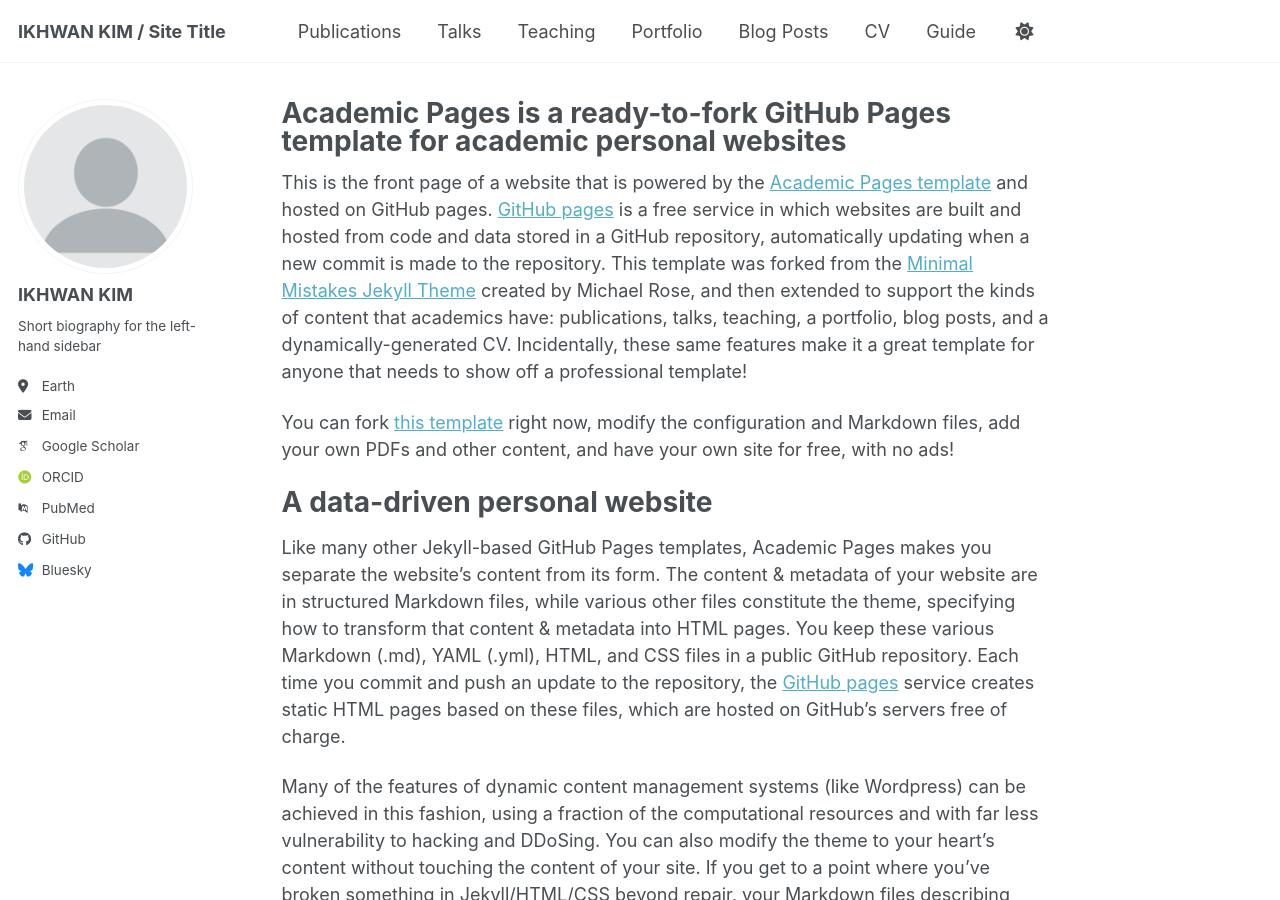
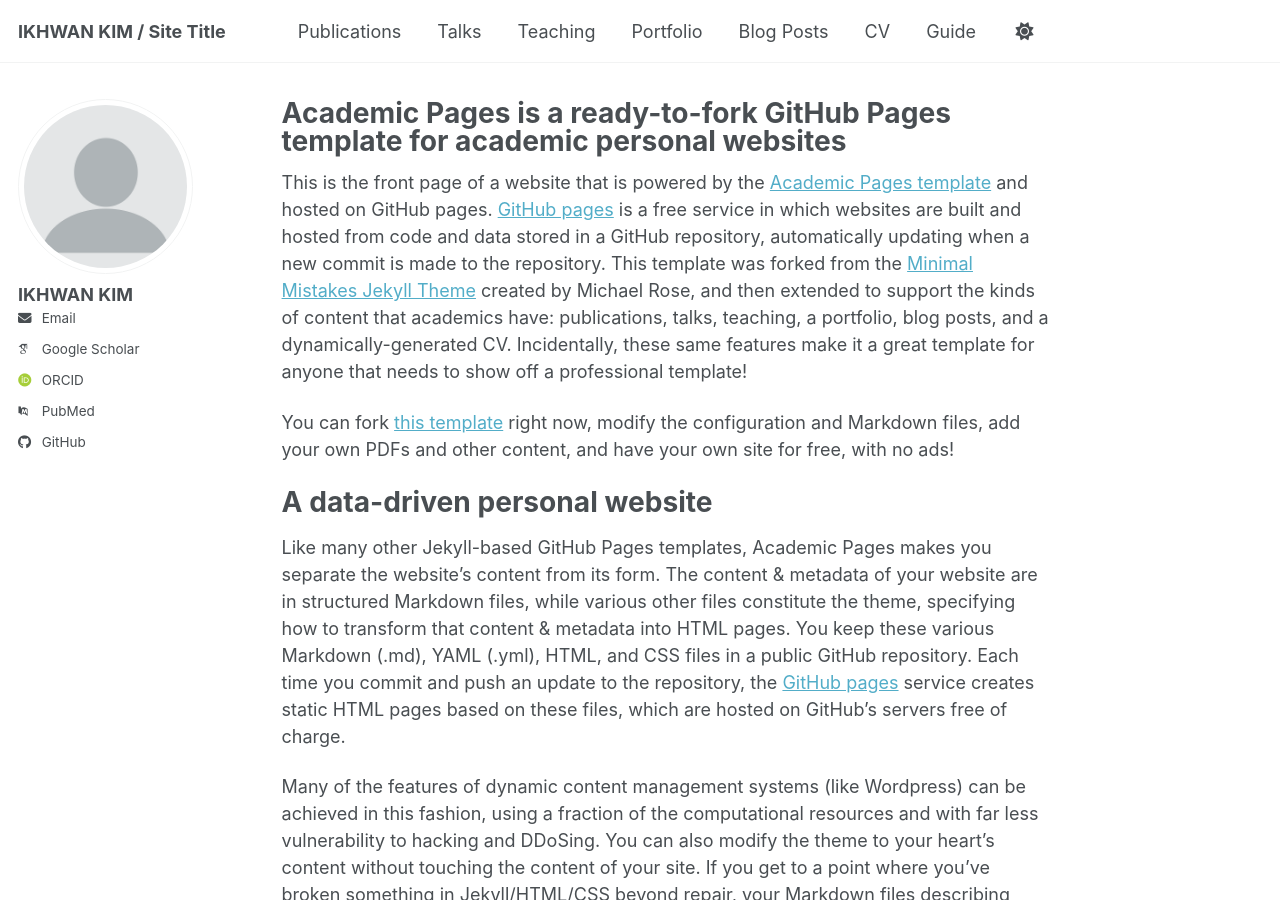
Before and after one commit to ikhwan-kim-rf/ikhwan-kim-rf, a Jekyll site: the page built from _pages/about.md, in a window 1280 px wide and 900 px high. Built offline with Jekyll 4.4.1, drawn with Linux system fonts in a browser that asks for light colours; some web fonts are replaced; a script bundle is joined from its source files by our own code; library files that are not in the unit come from our copies; some of the changed lines change nothing that is shown.

Commit message:
Update _config.yml

```diff
--- a/_config.yml
+++ b/_config.yml
@@ -25,9 +25,9 @@
   # Biographic information
   avatar           : "profile.png"
   name             : "IKHWAN KIM"
-  pronouns         : # example: "she/her"
-  bio              : "Short biography for the left-hand sidebar"
-  location         : "Earth"
+  #pronouns         : # example: "she/her"
+  #bio              : "Short biography for the left-hand sidebar"
+  #location         : "Earth"
   #employer         : "Red Brick University"
   #uri              : # URL
   email            : "ikhwan.kim.rf@gmail.com"
@@ -48,39 +48,39 @@
 
 
   # Repositories and software development
-  bitbucket        : # Username - Update with your username on the site
-  codepen          : # Username
-  dribbble         : # Username
-  github           : "academicpages"
-  kaggle           : # Username
-  stackoverflow    : # User number or user number and name (i.e., use "1" or "1/jeff-atwood")
+  #bitbucket        : # Username - Update with your username on the site
+  #codepen          : # Username
+  #dribbble         : # Username
+  github           : "ikhwan-kim-rf"
+  #kaggle           : # Username
+  #stackoverflow    : # User number or user number and name (i.e., use "1" or "1/jeff-atwood")
 
   # Social media
-  artstation       : # Username
-  bluesky          : "bsky.app" # Replace this with you Bluesky username
-  facebook         : # Username
-  flickr           : # Username
-  foursquare       : # Username
-  goodreads        : # Username
-  google_plus      : # Username
-  keybase          : # Username
-  instagram        : # Username
-  lastfm           : # Username
-  linkedin         : # Username
-  mastodon         : # URL
-  medium           : # URL
-  pinterest        : # Username
-  soundcloud       : # Username
-  steam            : # Username
-  telegram         : # URL
-  tumblr           : # Username
-  twitter          : # Username for X / Twitter
-  vine             : # Username
-  weibo            : # Username
-  wikipedia        : # Username
-  xing             : # Username
-  youtube          : # Username
-  zhihu            : # Username
+  #artstation       : # Username
+  #bluesky          : "bsky.app" # Replace this with you Bluesky username
+  #facebook         : # Username
+  #flickr           : # Username
+  #foursquare       : # Username
+  #goodreads        : # Username
+  #google_plus      : # Username
+  #keybase          : # Username
+  #instagram        : # Username
+  #lastfm           : # Username
+  #linkedin         : # Username
+  #mastodon         : # URL
+  #medium           : # URL
+  #pinterest        : # Username
+  #soundcloud       : # Username
+  #steam            : # Username
+  #telegram         : # URL
+  #tumblr           : # Username
+  #twitter          : # Username for X / Twitter
+  #vine             : # Username
+  #weibo            : # Username
+  #wikipedia        : # Username
+  #xing             : # Username
+  #youtube          : # Username
+  #zhihu            : # Username
 
 # Publication Category - The following the list of publication categories and their headings
 publication_category:
```
